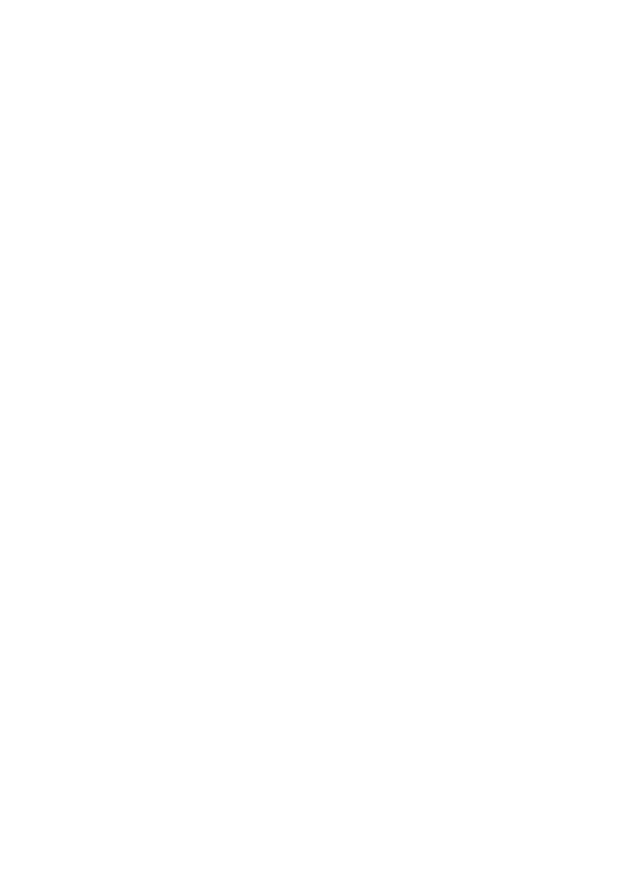
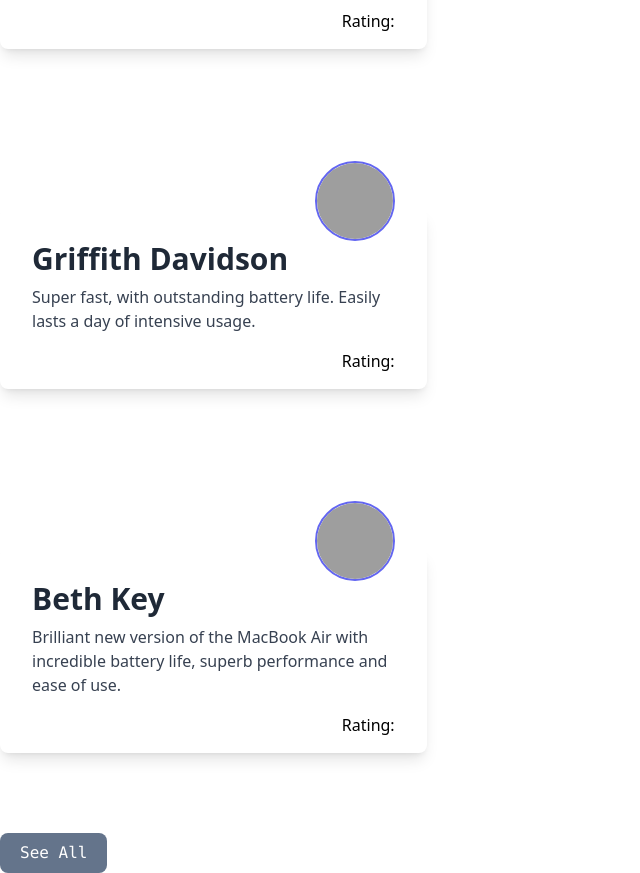
Before and after one commit to 7rahib/product-analysis-website-7rahib, a React (Create React App) app: page / in a window 1280 px wide. Shown: the part 900-1773 px from the top of the page, without its empty margins (0-640 px from the left). Before the commit the page ends 800 px from the top, so only its background shows below. Built offline with nearby package versions, Linux system fonts and the light colour scheme; grey boxes are pictures that could not be loaded.

Commit message:
custom hook created and 3 reviews shown in home page

```diff
--- a/public/index.html
+++ b/public/index.html
@@ -1,14 +1,12 @@
 <!DOCTYPE html>
 <html lang="en">
+
 <head>
   <meta charset="utf-8" />
   <link rel="icon" href="%PUBLIC_URL%/favicon.ico" />
   <meta name="viewport" content="width=device-width, initial-scale=1" />
   <meta name="theme-color" content="#000000" />
-    <meta
-      name="description"
-      content="Web site created using create-react-app"
-    />
+  <meta name="description" content="Web site created using create-react-app" />
   <link rel="apple-touch-icon" href="%PUBLIC_URL%/logo192.png" />
   <!--
       manifest.json provides metadata used when your web app is installed on a
@@ -24,8 +22,9 @@
       work correctly both with client-side routing and a non-root public URL.
       Learn how to configure a non-root public URL by running `npm run build`.
     -->
-    <title>React App</title>
+  <title>Product Analysis</title>
 </head>
+
 <body>
   <noscript>You need to enable JavaScript to run this app.</noscript>
   <div id="root"></div>
@@ -40,4 +39,5 @@
       To create a production bundle, use `npm run build` or `yarn build`.
     -->
 </body>
+
 </html>
--- a/public/reviews.json
+++ b/public/reviews.json
@@ -15,7 +15,7 @@
     },
     {
         "id": "624b254af429b8e2a6887a35",
-        "picture": "https://imgproxy.generated.photos/AuIUaQyYz0wGG2drz9YDeAGHPfStWjjfe_hb3A9BFlE/rs:fit:256:256/czM6Ly9pY29uczgu/Z3Bob3Rvcy1wcm9k/LnBob3Rvcy90cmFu/c3BhcmVudF92My92/M18wNDE0MTgzLnBu/Zw.png",
+        "picture": "https://imgproxy.generated.photos/u3P-7Aw29UhxDXWB0MRjYBYvt25WG3EW0Cp0uEcJerc/rs:fit:256:256/czM6Ly9pY29uczgu/Z3Bob3Rvcy1wcm9k/LnBob3Rvcy90cmFu/c3BhcmVudF92My92/M18wNzM2NzY0LnBu/Zw.png",
         "name": "Beth Key",
         "email": "bethkey@corporana.com",
         "about": "Brilliant new version of the MacBook Air with incredible battery life, superb performance and ease of use."
@@ -43,14 +43,14 @@
     },
     {
         "id": "624b254a6fc64293442827ec",
-        "picture": "https://imgproxy.generated.photos/jBtnqw_93577NFzFioDvJUs8sAwbEM1mLuRHFkhB1ac/rs:fit:256:256/czM6Ly9pY29uczgu/Z3Bob3Rvcy1wcm9k/LnBob3Rvcy90cmFu/c3BhcmVudF92My92/M18wODc0NzExLnBu/Zw.png",
+        "picture": "https://imgproxy.generated.photos/ndNv6NKber_IpKf0K91-7KLBo08tSjn9Egg3FIWXkWg/rs:fit:256:256/czM6Ly9pY29uczgu/Z3Bob3Rvcy1wcm9k/LnBob3Rvcy90cmFu/c3BhcmVudF92My92/M18wODAzMDAwLnBu/Zw.png",
         "name": "Paulette Craft",
         "email": "paulettecraft@corporana.com",
         "about": "This MacBook Air with the M1 Chip is fantastic, its super fast and gets things done without issues."
     },
     {
         "id": "624b254a0801bb3cb965f114",
-        "picture": "https://imgproxy.generated.photos/ndNv6NKber_IpKf0K91-7KLBo08tSjn9Egg3FIWXkWg/rs:fit:256:256/czM6Ly9pY29uczgu/Z3Bob3Rvcy1wcm9k/LnBob3Rvcy90cmFu/c3BhcmVudF92My92/M18wODAzMDAwLnBu/Zw.png",
+        "picture": "https://imgproxy.generated.photos/jBtnqw_93577NFzFioDvJUs8sAwbEM1mLuRHFkhB1ac/rs:fit:256:256/czM6Ly9pY29uczgu/Z3Bob3Rvcy1wcm9k/LnBob3Rvcy90cmFu/c3BhcmVudF92My92/M18wODc0NzExLnBu/Zw.png",
         "name": "Martinez Whitley",
         "email": "martinezwhitley@corporana.com",
         "about": "The new M1 MacBook Air is: believe the hype. Lightweight, powerful, cool and silent, coupled with ridiculous battery life make this the ideal laptop for the majority of users."
--- a/src/components/Home/Home.js
+++ b/src/components/Home/Home.js
@@ -1,8 +1,12 @@
-import React from 'react';
+import useReviews from '../../hooks/useReviews';
 import product from '../../images/product.png'
+import ReviewCard from '../ReviewCard/ReviewCard';
 
 const Home = () => {
+    const [reviews, setreviews] = useReviews();
+
     return (
+        <div>
             <div className='flex items-center justify-evenly m-7 p-7'>
                 <div className='grid-cols-6'>
                     <h1 className='text-6xl font-bold '>MacBook <span className='underline text-blue-600'>Air</span></h1>
@@ -13,6 +17,18 @@
                     <img src={product} alt="Laptop" />
                 </div>
             </div>
+            <div>
+                {
+                    reviews.slice(0, 3).map(review => <ReviewCard
+                        key={review.id}
+                        review={review}
+                    ></ReviewCard>)
+                }
+            </div>
+            <div>
+                <button className='mr-2 rounded-lg px-5 py-2 bg-slate-500 font-mono text-white hover:bg-white hover:text-black hover:shadow-lg hover:font-bold'>See All</button>
+            </div>
+        </div>
     );
 };
 
--- /dev/null
+++ b/src/components/ReviewCard/ReviewCard.js
@@ -0,0 +1,26 @@
+import React from 'react';
+
+const ReviewCard = (props) => {
+
+    const { name, picture, about } = props.review;
+
+    return (
+
+        <div className='grid grid-cols-12'>
+            <div class="py-4 px-8 bg-white shadow-lg rounded-lg my-20 grid col-span-4 relative">
+                <div class="flex justify-center md:justify-end -mt-16">
+                    <img class="w-20 h-20 object-cover rounded-full border-2 border-indigo-500" src={picture} alt='' />
+                </div>
+                <div>
+                    <h2 class="text-gray-800 text-3xl font-bold">{name}</h2>
+                    <p class="mt-2 text-gray-700">{about}</p>
+                </div>
+                <div class="flex justify-end mt-4">
+                    Rating:
+                </div>
+            </div>
+        </div>
+    );
+};
+
+export default ReviewCard;
--- a/src/components/Reviews/Reviews.js
+++ b/src/components/Reviews/Reviews.js
@@ -1,18 +1,16 @@
-import React, { useEffect, useState } from 'react';
+import useReviews from '../../hooks/useReviews';
+import ReviewCard from '../ReviewCard/ReviewCard';
 
 const Reviews = () => {
-    const [reviews, setreviews] = useState([]);
-
-    useEffect(() => {
-        fetch('reviews.json')
-            .then(res => res.json())
-            .then(data => setreviews(data))
-    }, [])
+    const [reviews, setreviews] = useReviews();
 
     return (
         <div>
             {
-                reviews?.map(review => <h1>{review.name}</h1>)
+                reviews.map(review => <ReviewCard
+                    key={review.id}
+                    review={review}
+                ></ReviewCard>)
             }
         </div>
     );
--- /dev/null
+++ b/src/hooks/useReviews.js
@@ -0,0 +1,15 @@
+import { useEffect, useState } from "react";
+
+const useReviews = () => {
+    const [reviews, setreviews] = useState([]);
+
+    useEffect(() => {
+        fetch('reviews.json')
+            .then(res => res.json())
+            .then(data => setreviews(data))
+    }, [])
+
+    return [reviews, setreviews];
+}
+
+export default useReviews;
```
Also changed, not shown: src/components/ReviewCard/ReviewCard.css (added). Lines whose indentation alone changed are shown as unchanged.
